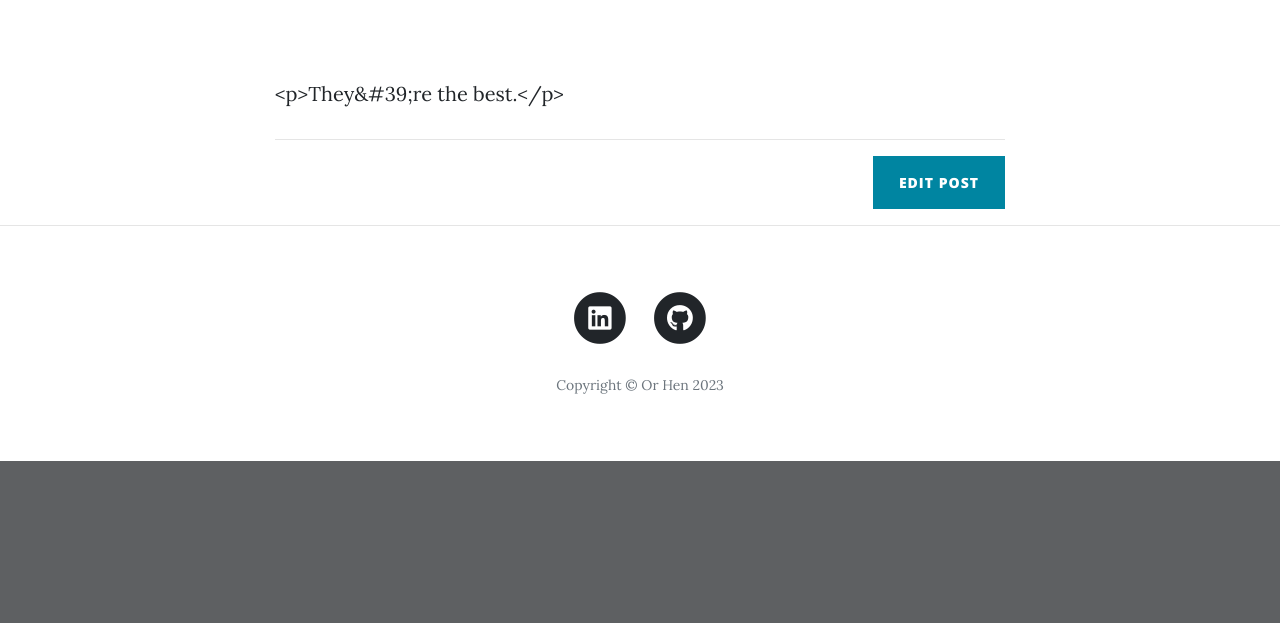
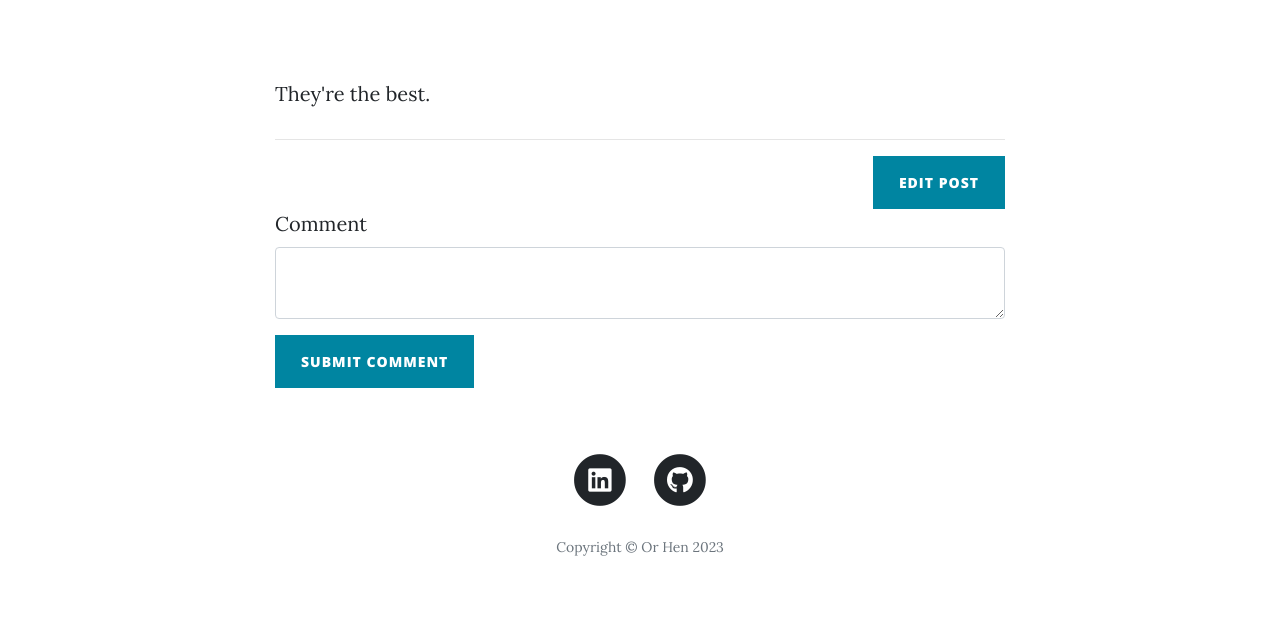
Before and after one commit to OrCHUK23/BlogWebsite, a Flask app: page /post/1 in a window 1280 px wide. Shown: the part 562-1185 px from the top of the page. Before the commit the page ends 1023 px from the top, so only its background shows below. Run offline with Flask 3, Linux system fonts and the light colour scheme; a user stored in the database is signed in; data comes from the database, SQL or seed files in the repository; both versions use the stored data as it was before the commit; data that the repository does not hold is empty; some libraries are stand-ins or nearby versions.

```diff
--- a/forms.py
+++ b/forms.py
@@ -24,3 +24,8 @@ class LoginForm(FlaskForm):
     password = PasswordField("Password", validators=[DataRequired()])
     submit = SubmitField("Login")
     forgot_password = SubmitField("Forgot Password")  # New button
+
+
+class CommentForm(FlaskForm):
+    comment_text = CKEditorField("Comment", validators=[DataRequired()])
+    submit = SubmitField("Submit comment")
--- a/main.py
+++ b/main.py
@@ -13,7 +13,7 @@ from sqlalchemy import exc, ForeignKey, Table, Integer
 from sqlalchemy.orm import relationship
 from sqlalchemy.ext.declarative import declarative_base
 from datetime import date
-from forms import CreatePostForm, RegisterForm, LoginForm
+from forms import CreatePostForm, RegisterForm, LoginForm, CommentForm
 from werkzeug.security import generate_password_hash, check_password_hash
 
 # ========== App, Bootstrap and ckeditor initialization. ==========
@@ -37,6 +37,7 @@ class User(UserMixin, db.Model):
     email = db.Column(db.String(100), unique=True, nullable=False)
     password = db.Column(db.String(100), nullable=False)
     posts = relationship("BlogPost", back_populates="author")
+    comments = relationship("Comment", back_populates="comment_author")
 
     def __init__(self, name, email, password):
         self.name = name
@@ -56,6 +57,18 @@ class BlogPost(db.Model):
     date = db.Column(db.String(30), nullable=False)
     body = db.Column(db.Text, nullable=False)
     img_url = db.Column(db.String(250), nullable=False)
+    comments = relationship("Comment", back_populates="parent_post")
+
+
+# ========== Comment section table. ==========
+class Comment(db.Model):
+    __tablename__ = "comments"
+    id = db.Column(db.Integer, primary_key=True)
+    author_id = db.Column(db.Integer, db.ForeignKey("users.id"))
+    comment_author = relationship("User", back_populates="comments")
+    post_id = db.Column(db.Integer, db.ForeignKey("blog_posts.id"))
+    parent_post = relationship("BlogPost", back_populates="comments")
+    text = db.Column(db.Text, nullable=False)
 
 
 # ========== Login manager initialization. ==========
@@ -81,9 +94,9 @@ def admin_only(f):
     return decorated_function
 
 
-# # Line below only required once, when creating DB.
-# with app.app_context():
-#     db.create_all()
+# Line below only required once, when creating DB.
+with app.app_context():
+    db.create_all()
 
 
 # ========== Posts management section. ==========
@@ -96,15 +109,38 @@ def get_all_posts():
     return render_template("index.html", all_posts=posts)
 
 
-@app.route("/post/<int:index>")
+@app.route("/post/<int:index>", methods=["GET", "POST"])
 def show_post(index):
     """
     Function tries to fetch a blog from the db and render its page.
     :param index: ID of the blog post in the db.
     """
     requested_post = BlogPost.query.get(index)
-    return render_template("post.html", post=requested_post) if requested_post \
-        else redirect(url_for('get_all_posts'))
+    comment_form = CommentForm()
+    if comment_form.validate_on_submit():
+        if not current_user.is_authenticated:
+            flash('You need to login or register to comment.')
+            return redirect(url_for('login'))
+
+        # Create new comment object.
+        new_comment = Comment(
+            text=comment_form.comment_text.data,
+            comment_author=current_user,
+            parent_post=requested_post
+        )
+        try:
+            db.session.add(new_comment)
+            db.session.commit()
+            # Clean the comment section text.
+            return redirect(url_for("show_post", post=requested_post.id))
+        except exc.IntegrityError:
+            db.session.rollback()
+    return render_template(
+        'post.html',
+        post=requested_post,
+        form=comment_form,
+        current_user=current_user
+    )
 
 
 @app.route("/new-post", methods=["GET", "POST"])
--- a/templates/header.html
+++ b/templates/header.html
@@ -43,6 +43,7 @@
           <li class="nav-item">
             <a class="nav-link" href="{{ url_for('get_all_posts') }}">Home</a>
           </li>
+
           <li class="nav-item">
             <a class="nav-link" href="{{ url_for('about') }}">About</a>
           </li>
@@ -51,7 +52,7 @@
           </li>
           {% if current_user.is_authenticated: %}
               <li class="nav-item">
-                <a class="nav-link" href="{{ url_for('logout') }}">Log Out</a>
+                <a class="nav-link" href="{{ url_for('logout') }}">{{current_user.name}}, Log Out</a>
               </li>
           {% else: %}
               <li class="nav-item">
--- a/templates/make-post.html
+++ b/templates/make-post.html
@@ -1,6 +1,5 @@
 {% extends 'bootstrap/base.html' %}
 {% import "bootstrap/wtf.html" as wtf %}
-
 {% block content %}
 {% include "header.html" %}
 <!-- Page Header -->
@@ -21,7 +20,6 @@
       </div>
    </div>
 </header>
-
 <div class="container">
    <div class="row">
       <div class="col-lg-8 col-md-10 mx-auto">
--- a/templates/post.html
+++ b/templates/post.html
@@ -1,5 +1,5 @@
+{% import "bootstrap/wtf.html" as wtf %}
 {% include "header.html" %}
-
 <!-- Page Header -->
 <header class="masthead" style="background-image: url('{{post.img_url}}')">
    <div class="overlay"></div>
@@ -16,24 +16,41 @@
       </div>
    </div>
 </header>
-
 <!-- Post Content -->
 <article>
    <div class="container">
       <div class="row">
          <div class="col-lg-8 col-md-10 mx-auto">
             <p>
-            {{post.body}}
+               {{post.body|safe}}
             </p>
             <hr>
             {% if current_user.id == 1 %}
             <div class="clearfix">
-                    <a class="btn btn-primary float-right" href="{{ url_for('edit_post', post_id=post.id) }}">Edit Post</a>
+               <a class="btn btn-primary float-right" href="{{url_for('edit_post', post_id=post.id)}}">Edit Post</a>
             </div>
+            <!--Comments Area -->
             {% endif %}
+            {{ ckeditor.load() }}
+            {{ ckeditor.config(name='comment_text') }}
+            {{ wtf.quick_form(form, novalidate=True, button_map={"submit": "primary"}) }}
+            <div class="col-lg-8 col-md-10 mx-auto comment">
+               <ul class="commentList">
+                  {% for comment in post.comments %}
+                  <li>
+                     <div class="commenterImage">
+                        <!-- <img src="https://pbs.twimg.com/profile_images/744849215675838464/IH0FNIXk.jpg"/> -->
+                     </div>
+                     <div class="commentText">
+                        <p>{{ comment.text|safe }} </p>
+                        <!-- <span class="date sub-text">comment author name</span> -->
+                     </div>
+                  </li>
+                  {% endfor %}
+               </ul>
+            </div>
          </div>
       </div>
    </div>
 </article>
-<hr>
 {% include "footer.html" %}
--- a/templates/register.html
+++ b/templates/register.html
@@ -1,9 +1,7 @@
 {% extends 'bootstrap/base.html' %}
 {% import "bootstrap/wtf.html" as wtf %}
-
 {% block content %}
 {% include "header.html" %}
-
 <!-- Page Header -->
 <header class="masthead" style="background-image: url('https://images.unsplash.com/photo-1531592937781-344ad608fabf?ixlib=rb-1.2.1&ixid=eyJhcHBfaWQiOjEyMDd9&auto=format&fit=crop&w=800&q=80')">
    <div class="overlay"></div>
@@ -18,7 +16,6 @@
       </div>
    </div>
 </header>
-
 <div class="container">
    <div class="row">
       <div class="col-lg-8 col-md-10 mx-auto">
@@ -26,6 +23,5 @@
       </div>
    </div>
 </div>
-
 {% include "footer.html" %}
 {% endblock %}
```
Also changed, not shown: templates/login.html (+0 -7 lines), instance/blog.db (deleted). Lines whose indentation alone changed are shown as unchanged.
